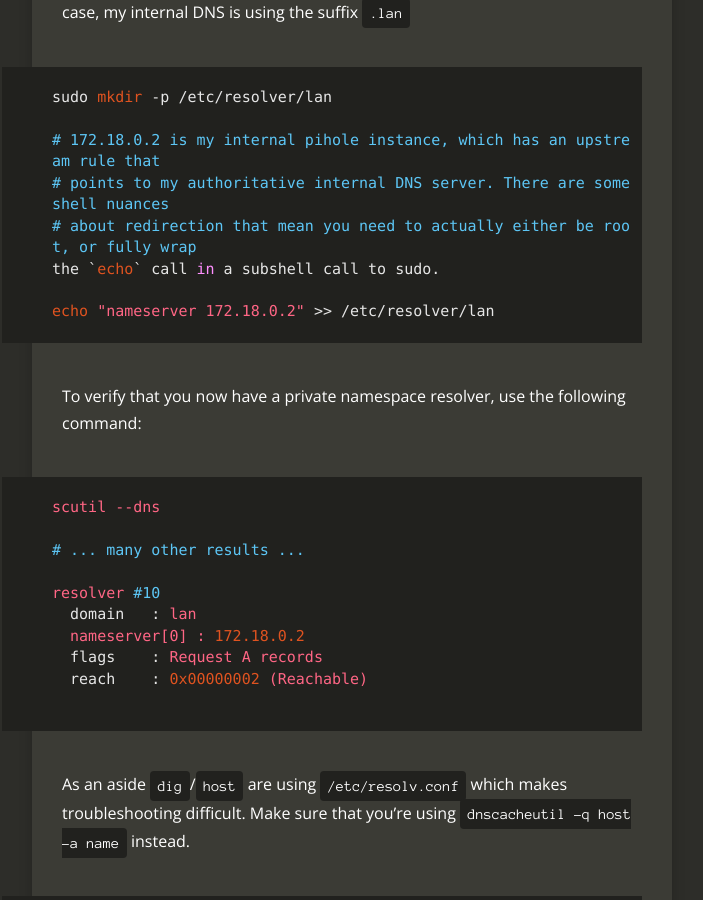
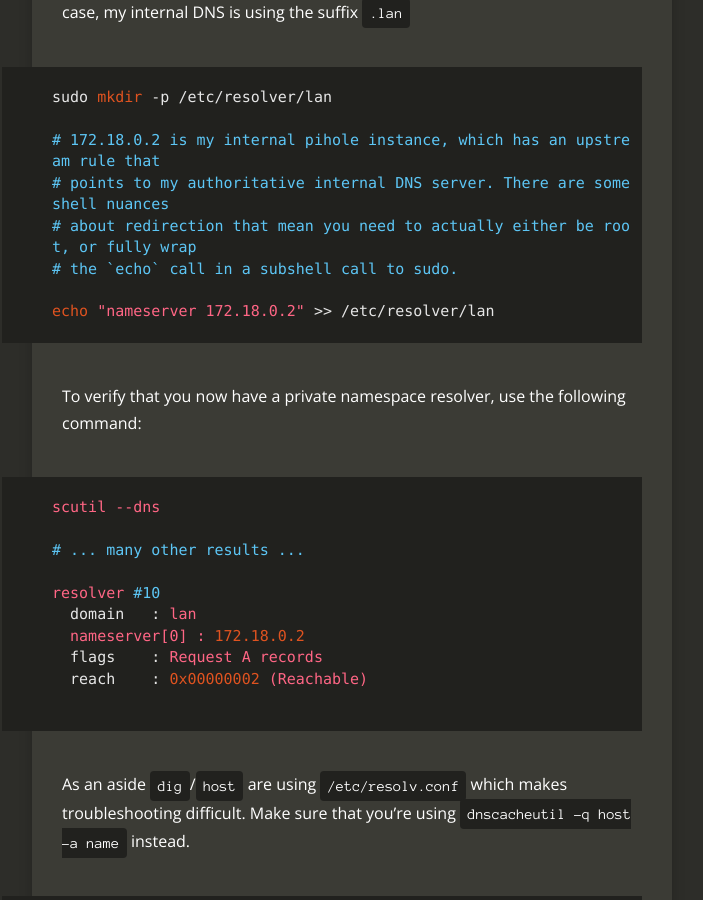
Before and after one commit to invisiblethreat/invisiblethreat.github.io, a Jekyll site: the page built from _posts/2025-04-12-macos-resolvers.md, in a window 1280 px wide and 900 px high, scrolled down 1283 px. Shown: the whole window, without its empty margins (288-991 px from the left). Built offline with Jekyll 4.4.1, drawn with Linux system fonts in a browser that asks for light colours; nearby versions of some CDN libraries.

Commit message:
Missed a comment line

````diff
--- a/_posts/2025-04-12-macos-resolvers.md
+++ b/_posts/2025-04-12-macos-resolvers.md
@@ -45,7 +45,7 @@ sudo mkdir -p /etc/resolver/lan
 # 172.18.0.2 is my internal pihole instance, which has an upstream rule that
 # points to my authoritative internal DNS server. There are some shell nuances
 # about redirection that mean you need to actually either be root, or fully wrap
-the `echo` call in a subshell call to sudo.
+# the `echo` call in a subshell call to sudo.
 
 echo "nameserver 172.18.0.2" >> /etc/resolver/lan
 ```
````
